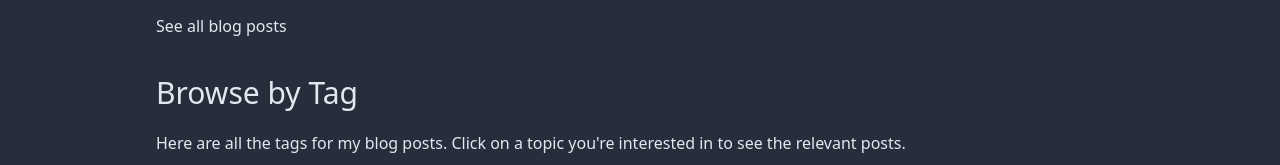
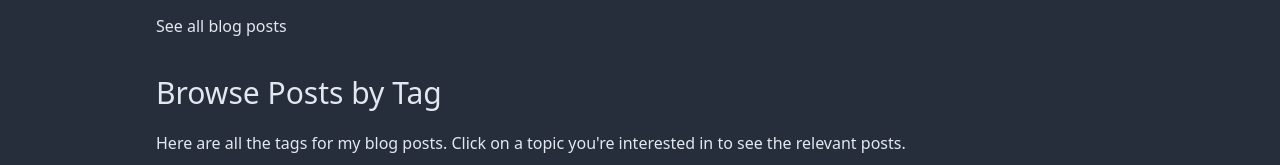
Before and after one commit to ryanmaffey/ryanmaffey.dev, a Next.js app: page / in a window 1280 px wide. Shown: the part 1145-1310 px from the top of the page. Built offline with nearby package versions, Linux system fonts and the light colour scheme; no server answers.

Commit message:
chore: wording tweak

```diff
--- a/pages/index.tsx
+++ b/pages/index.tsx
@@ -70,7 +70,7 @@ const Home: React.StatelessComponent<IProps> = (props) => {
                     </div>
                 </section>
                 <section className="container">
-                    <h2>Browse by Tag</h2>
+                    <h2>Browse Posts by Tag</h2>
                     <p className="mb-6">
                         Here are all the tags for my blog posts. Click on a
                         topic you're interested in to see the relevant posts.
```
